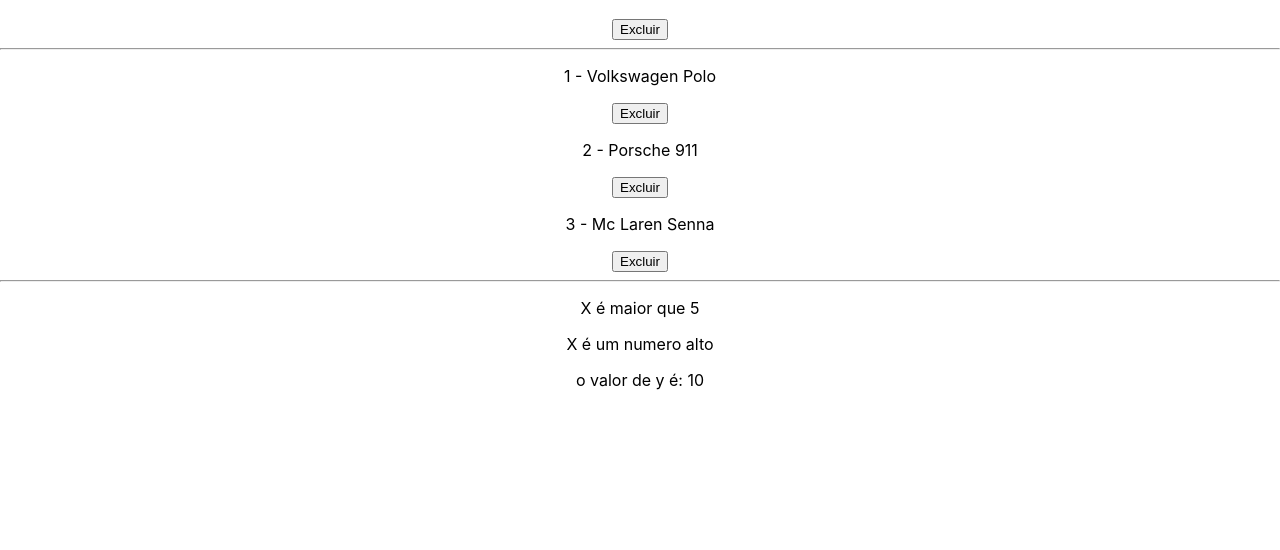
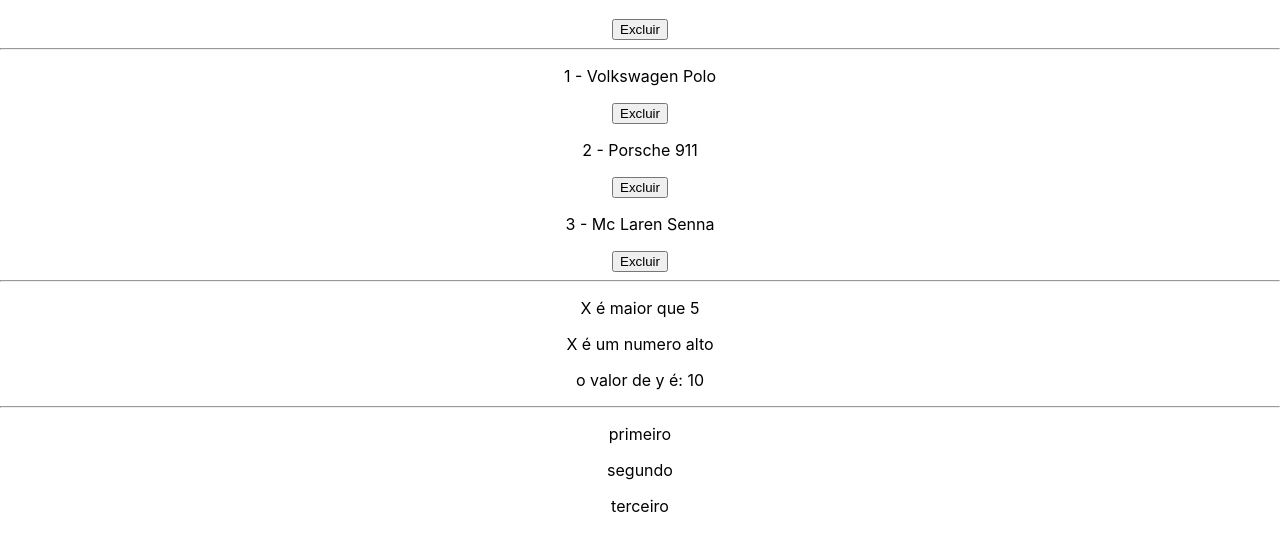
Before and after one commit to ronaldoarruda/curso-react, a React (Create React App) app: page / in a window 1280 px wide. Shown: the part 1993-2543 px from the top of the page. Built offline with nearby package versions, Linux system fonts and the light colour scheme.

Commit message:
exemplo do fragment

```diff
--- a/src/App.js
+++ b/src/App.js
@@ -7,6 +7,7 @@
 import List from './components/List';
 import AnotherList from './components/AnotherList';
 import RenderCond from './components/RenderCond';
+import Fragment from './components/Fragment';
 
 function App() {
   return (
@@ -24,6 +25,8 @@
       <AnotherList />
       <hr />
       <RenderCond x={8} y={10}/>
+      <hr />
+      <Fragment />
     </div>
   );
 }
--- /dev/null
+++ b/src/components/Fragment.js
@@ -0,0 +1,11 @@
+const Fragment = () => {
+  return (
+    <>
+      <p>primeiro</p>
+      <p>segundo</p>
+      <p>terceiro</p>
+    </>
+  )
+};
+
+export default Fragment
```
Also changed, not shown: src/components/RenderCond.js (+7 -5 lines).
